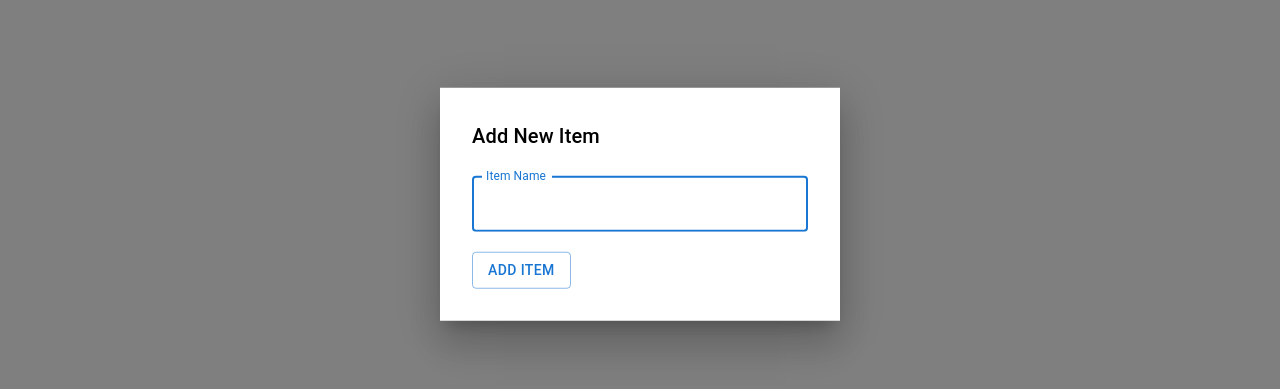
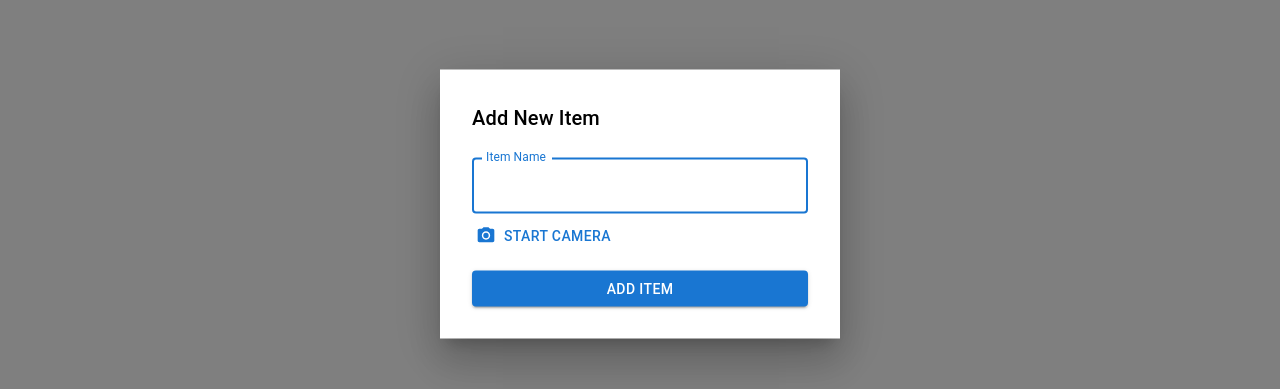
Before and after one commit to Zhaoshan-Duan/inventory-app, a Next.js app: page / in a window 1280 px wide. Both pictures are taken after typing "Sample" into the empty fields and a click on the button "ADD NEW ITEM". Shown: the part 196-585 px from the top of the page. Built offline with nearby package versions, Linux system fonts and the light colour scheme; no server answers; the database is empty.

Commit message:
enable camera feature when adding item

```diff
--- /dev/null
+++ b/app/CameraCapture.js
@@ -0,0 +1,76 @@
+'use client'
+import React, { useRef, useState } from 'react';
+import { CameraAlt as CameraIcon } from '@mui/icons-material';
+import { Box, Button } from '@mui/material';
+
+const CameraCapture = ({ onCapture }) => {
+    const videoRef = useRef(null)
+    const [stream, setStream] = useState(null)
+    const [error, setError] = useState(null)
+
+    const startCamera = async () => {
+        try {
+            console.log("Attempting to start camera...");
+            const stream = await navigator.mediaDevices.getUserMedia({ video: true })
+
+            console.log("Camera stream obtained:", stream)
+            setStream(stream)
+
+            setTimeout(() => {
+                if (videoRef.current) {
+                    videoRef.current.srcObject = stream
+                    console.log("Video element source set");
+                } else {
+                    console.error("Video ref is null");
+                }
+            }, 100)
+
+        } catch (err) {
+            console.error("Error accessing the camera:", err);
+            setError(`Failed to access camera: ${err.message}`);
+        }
+    }
+
+
+
+    const captureImage = () => {
+        if (videoRef.current) {
+            console.log("Attempting to capture image...");
+            const canvas = document.createElement('canvas');
+            canvas.width = videoRef.current.videoWidth;
+            canvas.height = videoRef.current.videoHeight;
+            canvas.getContext('2d').drawImage(videoRef.current, 0, 0);
+            const imageDataUrl = canvas.toDataURL('image/jpeg');
+            console.log("Image captured:", imageDataUrl.substring(0, 50) + "...");
+            onCapture(imageDataUrl);
+            stopCamera();
+        } else {
+            console.error("Video ref is null when trying to capture");
+        }
+    }
+
+    const stopCamera = () => {
+        if (stream) {
+            stream.getTracks().forEach(track => track.stop())
+        }
+        setStream(null)
+    }
+
+    return (
+        <Box>
+            {!stream ? (
+                <Button startIcon={<CameraIcon />} onClick={startCamera}>
+                    Start Camera
+                </Button>
+            ) : (
+                <>
+                    <video ref={videoRef} autoPlay style={{ width: '100%', maxWidth: '500px' }} />
+                    <Button onClick={captureImage}>Capture</Button>
+                    <Button onClick={stopCamera}>Stop Camera</Button>
+                </>
+            )}
+        </Box>
+    );
+}
+
+export default CameraCapture;
--- a/app/page.js
+++ b/app/page.js
@@ -1,15 +1,21 @@
 'use client'
 import { useState, useEffect } from 'react'
-import { firestore } from '@/firebase'
+import { firestore, storage } from '@/firebase'
 import { Box, Modal, TextField, Typography, Stack, Button, AppBar, Toolbar, Container, InputAdornment, Grid, Card, CardContent, CardActions, IconButton } from '@mui/material'
 import { Add as AddIcon, Remove as RemoveIcon, Search as SearchIcon } from '@mui/icons-material'
-import { collection, deleteDoc, doc, DocumentReference, Firestore, getDoc, getDocs, query, setDoc } from 'firebase/firestore'
+import { collection, deleteDoc, doc, getDoc, getDocs, query, setDoc } from 'firebase/firestore'
+import CameraCapture from './CameraCapture'
 
 export default function Home() {
     const [inventory, setInventory] = useState([])
     const [open, setOpen] = useState(false)
     const [itemName, setItemName] = useState('')
     const [searchTerm, setSearchTerm] = useState('')
+    const [capturedImage, setCapturedImage] = useState(null)
+
+    const handleCapture = (imageDataUrl) => {
+        setCapturedImage(imageDataUrl)
+    }
 
     // update inventory
     const updateInventory = async () => {
@@ -27,7 +33,7 @@ export default function Home() {
     }
 
     const removeItem = async (item) => {
-        const docRef = doc(collection(firestore, 'inventory'), item)
+        const docRef = doc(firestore, 'inventory', item)
         const docSnap = await getDoc(docRef)
 
         if (docSnap.exists()) {
@@ -35,11 +41,9 @@ export default function Home() {
             if (quantity === 1) {
                 await deleteDoc(docRef)
             } else {
-                await setDoc(docRef, { quantity: quantity - 1 })
-
+                await setDoc(docRef, { quantity: quantity - 1 }, { merge: true })
             }
         }
-
         await updateInventory()
     }
 
@@ -49,17 +53,45 @@ export default function Home() {
 
 
     const addItem = async (item) => {
-        const docRef = doc(collection(firestore, 'inventory'), item)
+        if (!item.trim()) {
+            console.error("Item name cannot be empty");
+            return;
+        }
+
+        try {
+            const docRef = doc(collection(firestore, 'inventory'), item.trim())
+            console.log("Document reference created");
             const docSnap = await getDoc(docRef)
+            console.log("Document snapshot retrieved");
+
+
+            let newData = {
+                quantity: 1
+            }
+            if (capturedImage) {
+                console.log("Captured image found, adding to newData");
+                newData.imageUrl = capturedImage
+            }
 
             if (docSnap.exists()) {
-            const { quantity } = docSnap.data()
-            await setDoc(docRef, { quantity: quantity + 1 })
+                console.log("Document exists, updating");
+                const existingData = docSnap.data()
+                await setDoc(docRef, {
+                    quantity: existingData.quantity + 1,
+                    imageUrl: capturedImage || existingData.imageUrl
+                }, { merge: true })
             } else {
-            await setDoc(docRef, { quantity: 1 })
+                console.log("Document doesn't exist, creating new");
+                await setDoc(docRef, newData)
             }
 
+            console.log("Document updated/created successfully");
             await updateInventory()
+            setCapturedImage(null)
+            setItemName('')
+        } catch (e) {
+            console.error("Error adding item:", e)
+        }
     }
 
     const handleOpen = () => setOpen(true)
@@ -98,11 +130,22 @@ export default function Home() {
                         label="Item Name"
                         fullWidth
                         variant="outlined"
-                        value={itemName} onChange={(e) => {setItemName(e.target.value)}}
+                        value={itemName} onChange={(e) => { setItemName(e.target.value) }}
                     />
-                    <Button variant="outlined"
-                        sx={{mt:2}}
+                    <CameraCapture onCapture={handleCapture} />
+                    {capturedImage && (
+                        <Box sx={{ mt: 2 }}>
+                            <img src={capturedImage} alt="Captured item" style={{ width: '100%', maxHeight: '300px', objectFit: 'contain', marginTop: '10px' }} />
+                        </Box>
+                    )}
+
+                    <Button variant="contained"
+                        fullWidth
+                        sx={{ mt: 2 }}
                         onClick={() => {
+                            console.log("Add Item button clicked");
+                            console.log("Item Name:", itemName);
+                            console.log("Captured Image:", capturedImage ? "Image captured" : "No image")
                             addItem(itemName)
                             setItemName('')
                             handleClose()
@@ -127,12 +170,15 @@ export default function Home() {
                     }}
                 />
                 <Grid container spacing={3}>
-                    {filteredInventory.map(({ name, quantity }) => (
+                    {filteredInventory.map(({ name, quantity, imageUrl }) => (
                         <Grid item xs={12} sm={6} md={4} key={name}>
                             <Card>
+                                {imageUrl && (
+                                    <img src={imageUrl} alt={name} style={{ width: '100%', height: '200px', objectFit: 'cover' }} />
+                                )}
                                 <CardContent>
                                     <Typography variant='h5' component='div'>{name.charAt(0).toUpperCase() + name.slice(1)}</Typography>
-                                    <Typography variant='h6' color='text.secondary'>Qauntity: {quantity}</Typography>
+                                    <Typography variant='h6' color='text.secondary'>Quantity: {quantity}</Typography>
                                 </CardContent>
                                 <CardActions>
                                     <IconButton onClick={() => { addItem(name) }} color="primary">
--- /dev/null
+++ b/app/tempCodeRunnerFile.js
@@ -0,0 +1 @@
+console
--- a/firebase.js
+++ b/firebase.js
@@ -1,12 +1,8 @@
-// Import the functions you need from the SDKs you need
+'use client'
 import { initializeApp } from "firebase/app";
 import {getFirestore, getFireStore} from "firebase/firestore"
-import { experimental_sx } from "@mui/material";
-// TODO: Add SDKs for Firebase products that you want to use
-// https://firebase.google.com/docs/web/setup#available-libraries
+import { getStorage } from "firebase/storage";
 
-// Your web app's Firebase configuration
-// For Firebase JS SDK v7.20.0 and later, measurementId is optional
 const firebaseConfig = {
   apiKey: "AIzaSyB9nu0EqFZNXJGb5GIzFhn8TUub9K3_YDI",
   authDomain: "inventory-management-92e74.firebaseapp.com",
@@ -16,8 +12,8 @@ const firebaseConfig = {
   appId: "1:295581208078:web:9121e3544dadb8deefb65f", measurementId: "G-2X1X6G8888"
 };
 
-// Initialize Firebase
 const app = initializeApp(firebaseConfig);
 const firestore = getFirestore(app);
+const storage = getStorage(app)
 
-export{firestore}
+export{firestore, storage}
--- a/package.json
+++ b/package.json
@@ -14,7 +14,7 @@
     "@mui/icons-material": "^5.16.7",
     "@mui/material": "^5.16.7",
     "firebase": "^10.12.5",
-    "next": "14.2.5",
+    "next": "^14.2.5",
     "react": "^18",
     "react-dom": "^18"
   },
```
Also changed, not shown: 1 other file (tests, documents, lock files or other folders). Lines whose indentation alone changed are shown as unchanged.
